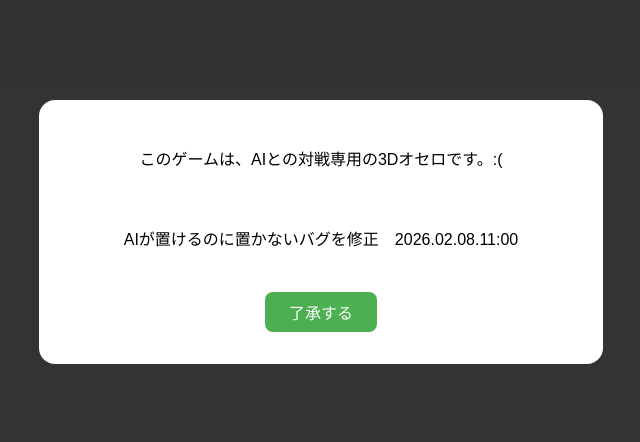
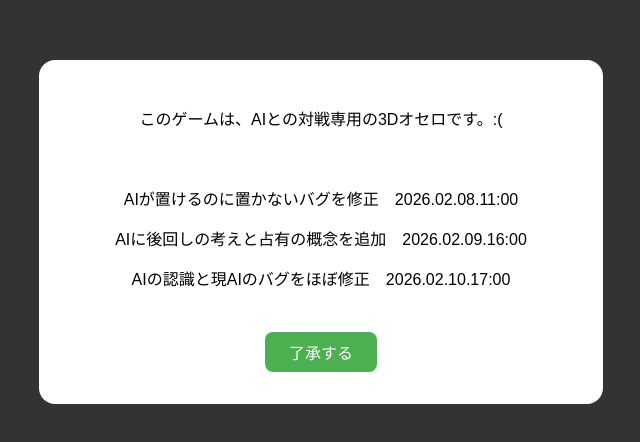
Before and after one commit to loklokloklo/3d-othello-aiver2, a plain HTML site: page index.html in a window 1280 px wide. Shown: the part 168-610 px from the top of the page, without its empty margins (319-959 px from the left). Drawn offline with nearby package versions, Linux system fonts and the light colour scheme.

Commit message:
Update index.html

```diff
--- a/index.html
+++ b/index.html
@@ -161,6 +161,10 @@ align-items: center;
       <p>このゲームは、AIとの対戦専用の3Dオセロです。:(</p><br>
 <p>AIが置けるのに置かないバグを修正　2026.02.08.11:00</p>
 
+<p>AIに後回しの考えと占有の概念を追加　2026.02.09.16:00</p>
+
+<p>AIの認識と現AIのバグをほぼ修正　2026.02.10.17:00</p>
+
     <button id="consentButton" style="margin-top: 1.5rem; padding: 0.5rem 1.5rem; font-size: 1rem; border: none; background-color: #4caf50; color: white; border-radius: 0.5rem; cursor: pointer;">
       了承する
     </button>
```
